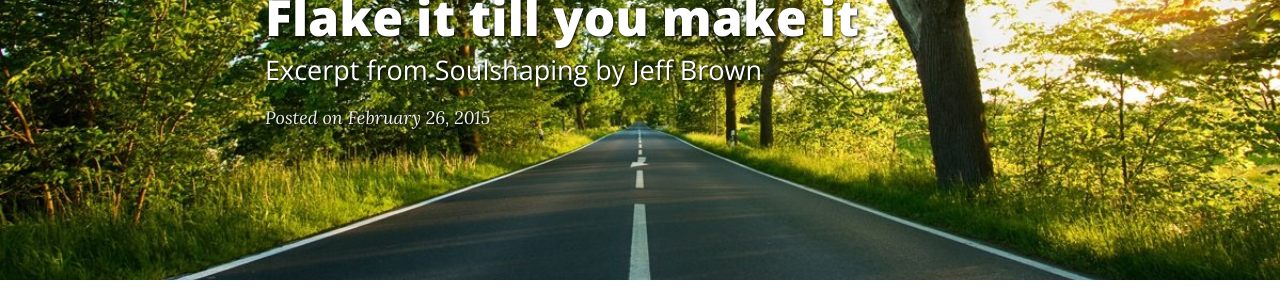
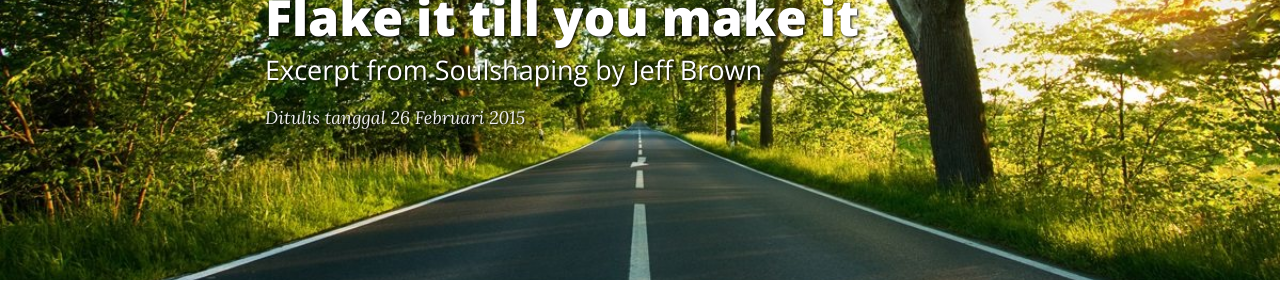
Before and after one commit to begini/begini.github.io, a Jekyll site: the page built from _posts/2015-02-26-flake-it-till-you-make-it.md, in a window 1280 px wide and 900 px high. Shown: the part 251-551 px from the top of the window. Built offline with Jekyll 4.4.1, drawn with Linux system fonts in a browser that asks for light colours; nearby versions of some CDN libraries.

Commit message:
update header

```diff
--- a/_includes/header.html
+++ b/_includes/header.html
@@ -36,7 +36,26 @@
 		  {% endif %}
 
 		  {% if include.type == "post" %}
-		  <span class="post-meta">Posted on {{ page.date | date: "%B %-d, %Y" }}</span>
+		  <span class="post-meta"><!-- Posted on {{ page.date | date: "%B %-d, %Y" }} -->
+            Ditulis tanggal
+            {% assign m = page.date | date: "%-m" %}
+            {{ page.date | date: "%-d" }}
+            {% case m %}
+              {% when '1' %}Januari
+              {% when '2' %}Februari
+              {% when '3' %}Maret
+              {% when '4' %}April
+              {% when '5' %}Mei
+              {% when '6' %}Juni
+              {% when '7' %}Juli
+              {% when '8' %}Agustus
+              {% when '9' %}September
+              {% when '10' %}Oktober
+              {% when '11' %}November
+              {% when '12' %}Desember
+            {% endcase %}
+            {{ page.date | date: "%Y" }}
+          </span>
 		  {% endif %}
         </div>
       </div>
@@ -61,7 +80,26 @@
 		  {% endif %}
 
 		  {% if include.type == "post" %}
-		  <span class="post-meta">Posted on {{ page.date | date: "%B %-d, %Y" }}</span>
+		  <span class="post-meta"><!-- Posted on {{ page.date | date: "%B %-d, %Y" }} -->
+            Ditulis tanggal
+            {% assign m = page.date | date: "%-m" %}
+            {{ page.date | date: "%-d" }}
+            {% case m %}
+              {% when '1' %}Januari
+              {% when '2' %}Februari
+              {% when '3' %}Maret
+              {% when '4' %}April
+              {% when '5' %}Mei
+              {% when '6' %}Juni
+              {% when '7' %}Juli
+              {% when '8' %}Agustus
+              {% when '9' %}September
+              {% when '10' %}Oktober
+              {% when '11' %}November
+              {% when '12' %}Desember
+            {% endcase %}
+            {{ page.date | date: "%Y" }}
+          </span>
 		  {% endif %}
         </div>
       </div>
```
